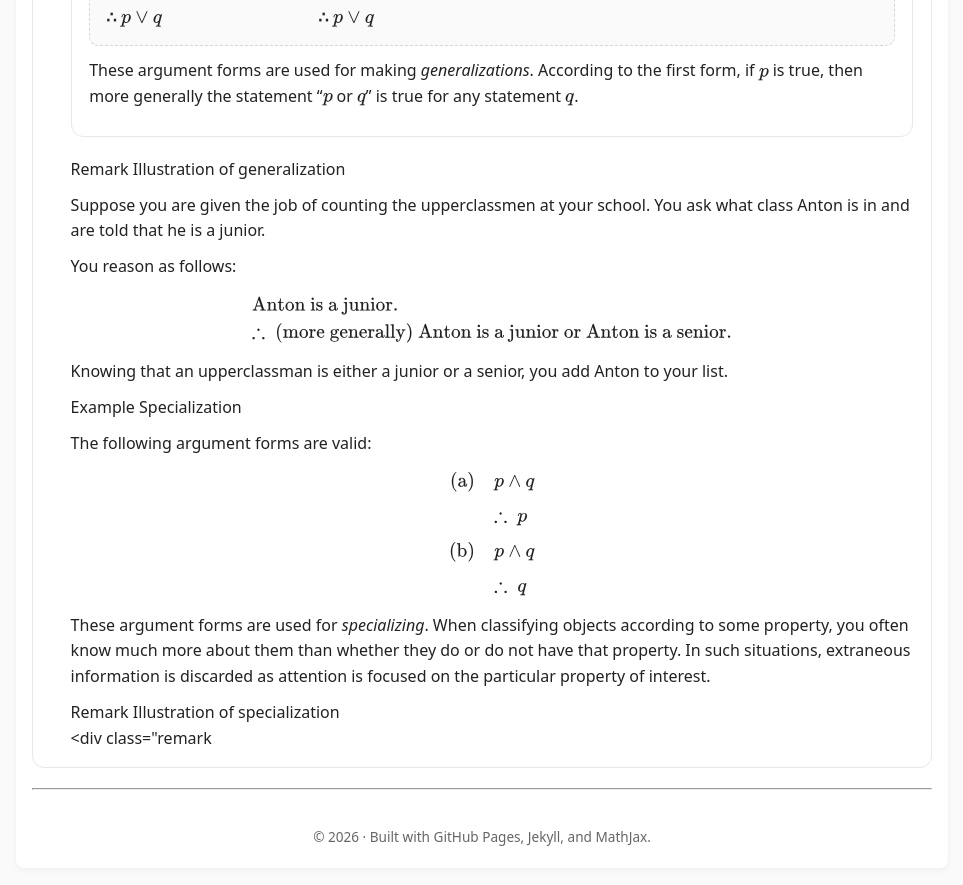
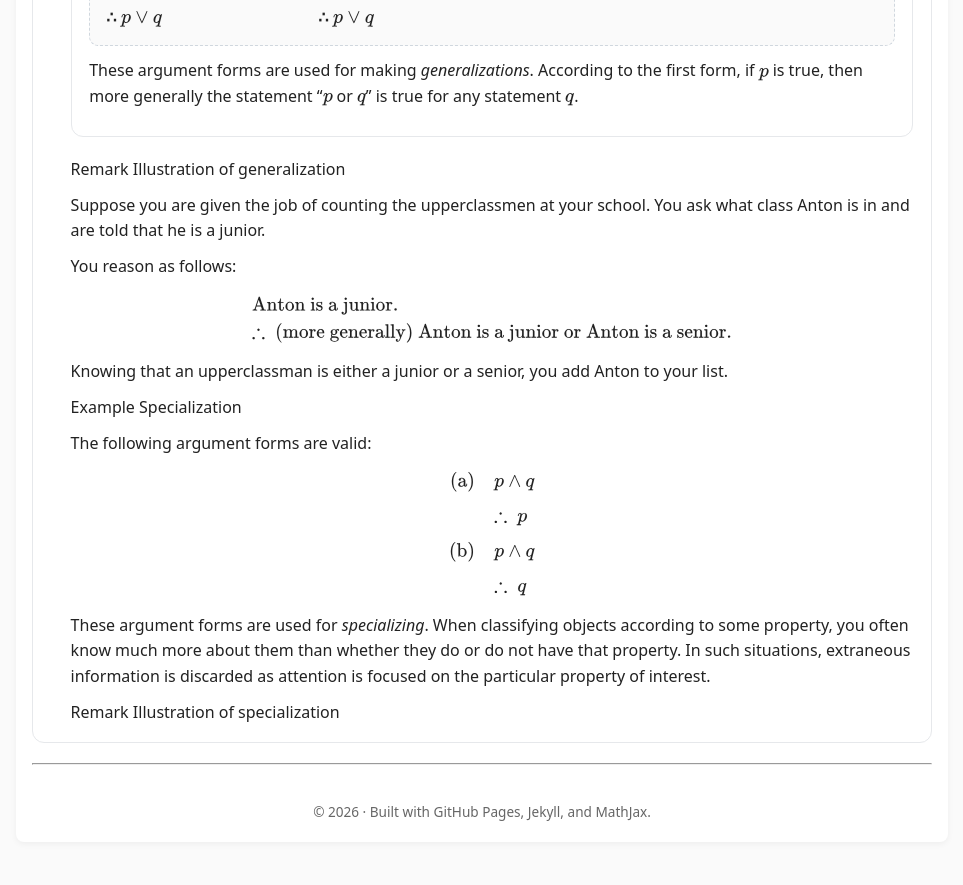
Before and after one commit to SaleemKamaludin/SaleemKamaludin.github.io, a Jekyll site: the page built from courses/comp1604/lecture-notes/lecture-01/index.md, in a window 1280 px wide and 900 px high, scrolled down 6205 px. Shown: the top 885 px of the window, without its empty margins (158-1121 px from the left). Built offline with Jekyll 4.4.1, drawn with Linux system fonts in a browser that asks for light colours.

Commit message:
Update index.md

```diff
--- a/courses/comp1604/lecture-notes/lecture-01/index.md
+++ b/courses/comp1604/lecture-notes/lecture-01/index.md
@@ -2083,4 +2083,4 @@ In such situations, extraneous information is discarded as attention is focused
 
 
 
-<div class="remark
+<div class="remark__body">
```
